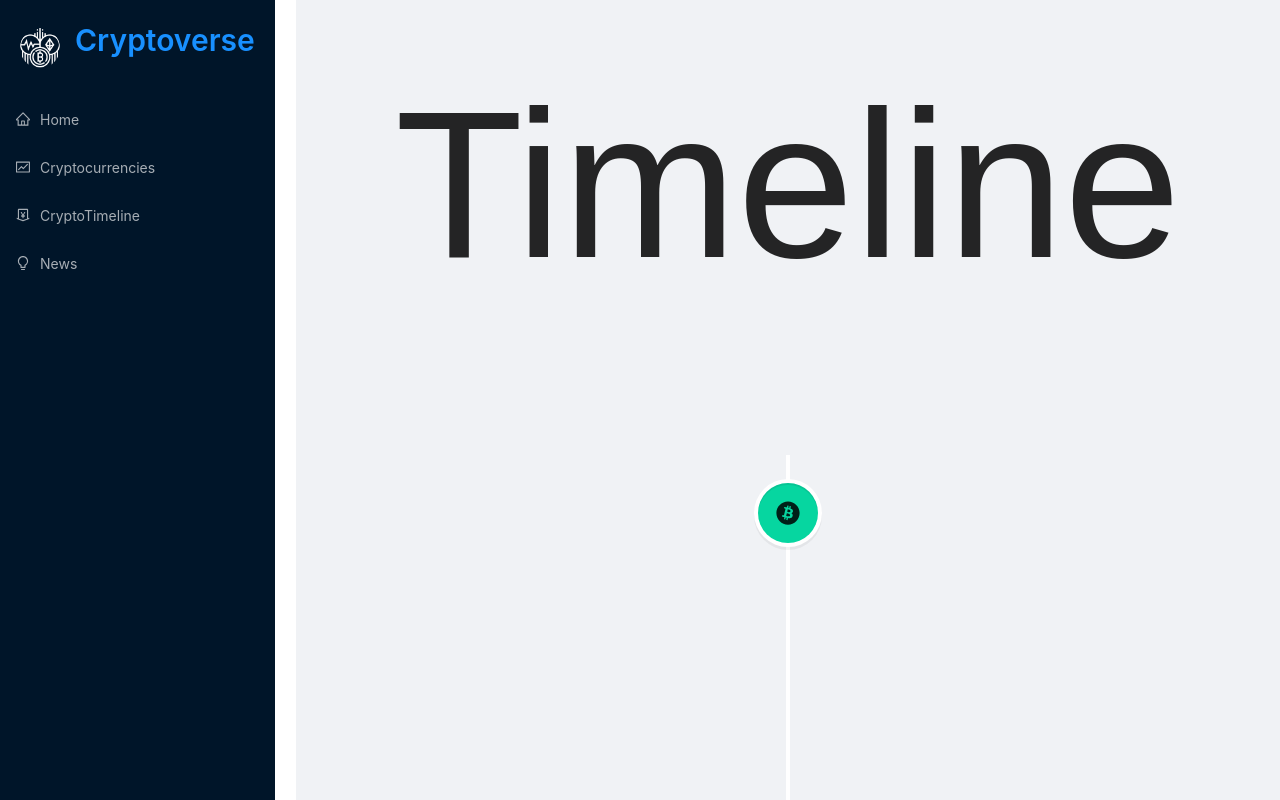
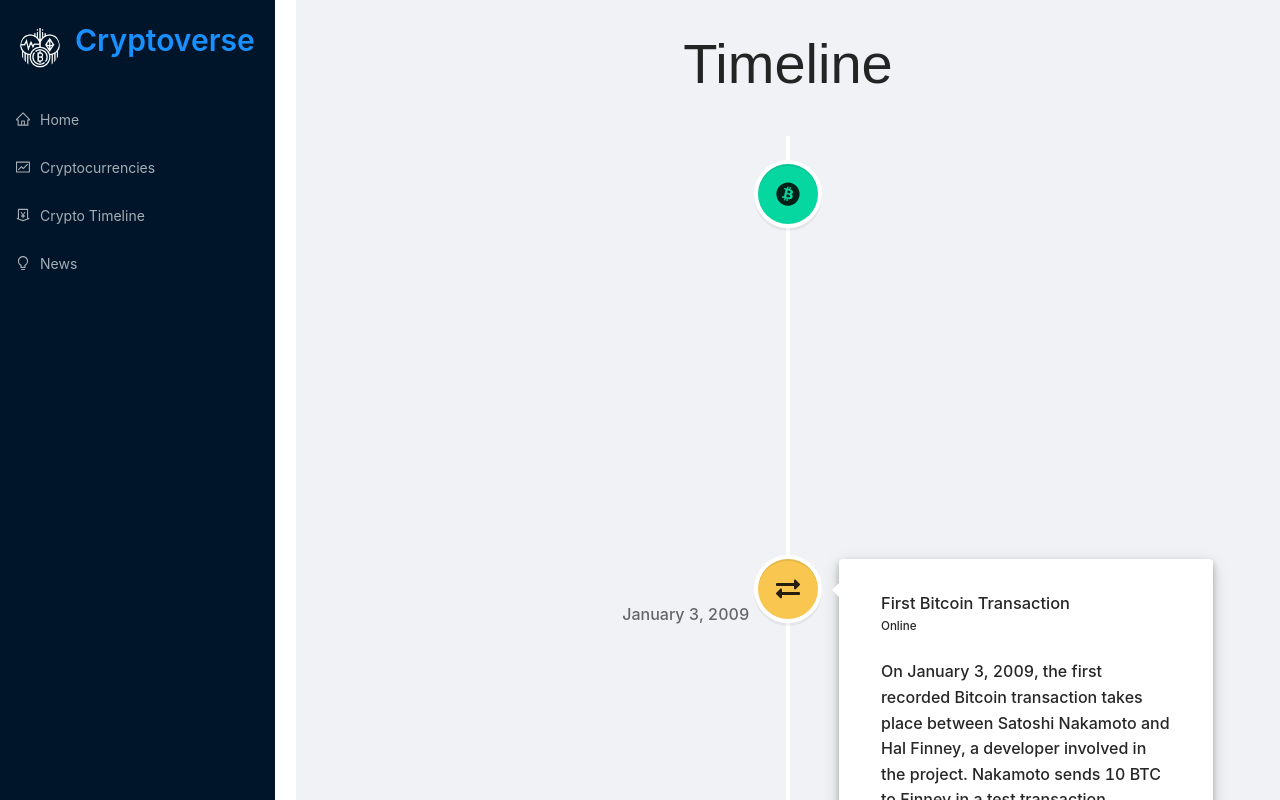
Before and after one commit to Shivam-M-Patel/Cryptohub, a React (Create React App) app: page /cryptotimeline in a window 1280 px wide. Shown: the top 800 px of the page. Built offline with nearby package versions, Linux system fonts and the light colour scheme; no server answers; the HTML template or start-up script is replaced by a standard one.

Commit message:
Timeline fixes

```diff
--- a/src/App.css
+++ b/src/App.css
@@ -380,8 +380,7 @@
 
 
 /* CryptoTimeline.css */
-/* CryptoTimeline.css */
-/* CryptoTimeline.css */
+
 body {
     background: #3da3d5;
     font-family: "Montserrat", sans-serif;
@@ -390,7 +389,7 @@
   }
 
   .title {
-    font-size: 15em;
+    font-size: 4em;
     text-align: center;
     font-family: "Bebas Neue", sans-serif;
   }
--- a/src/components/CryptoTimeline.jsx
+++ b/src/components/CryptoTimeline.jsx
@@ -6,7 +6,7 @@
 } from "react-vertical-timeline-component";
 
 import "react-vertical-timeline-component/style.min.css";
-import { FaBitcoin, FaEthereum, FaExchangeAlt, FaPizzaSlice, FaChartLine, FaMoneyBillAlt, FaVirus } from 'react-icons/fa'
+import { FaBitcoin, FaEthereum, FaExchangeAlt, FaPizzaSlice, FaChartLine, FaMoneyBillAlt, FaVirus, FaTrophy } from 'react-icons/fa'
 
 const getIcon = (icon) => {
   switch(icon) {
@@ -24,6 +24,8 @@
       return <FaMoneyBillAlt />;
     case 'virus':
       return <FaVirus />;
+    case 'trophy':
+      return <FaTrophy />;
     default:
       return null;
   }
--- a/src/components/Navbar.jsx
+++ b/src/components/Navbar.jsx
@@ -43,7 +43,7 @@
           <Link to="/cryptocurrencies">Cryptocurrencies</Link>
         </Menu.Item>
         <Menu.Item icon={<MoneyCollectOutlined />}>
-          <Link to="/cryptotimeline">CryptoTimeline</Link>
+          <Link to="/cryptotimeline">Crypto Timeline</Link>
         </Menu.Item>
         <Menu.Item icon={<BulbOutlined />}>
           <Link to="/news">News</Link>
--- a/src/components/timelineElements.js
+++ b/src/components/timelineElements.js
@@ -62,6 +62,15 @@
     date: "2020-2021",
     icon: "virus", // Using FontAwesome icon
   },
+  {
+    id: 8,
+    title: "Bitcoin Reaches New All-Time High (as of March 14, 2024)",
+    location: "Global Market",
+    description:
+      "On March 14, 2024, Bitcoin surges to a new all-time high, surpassing its previous record. This recent price movement reflects continued institutional adoption, positive regulatory developments in some regions, and growing mainstream interest. However, the cryptocurrency market remains volatile, and future price fluctuations are expected.",
+    date: "March 14, 2024",
+    icon: "trophy", // Using FontAwesome icon
+  },
 ];
 
 export default timelineElements;
```
